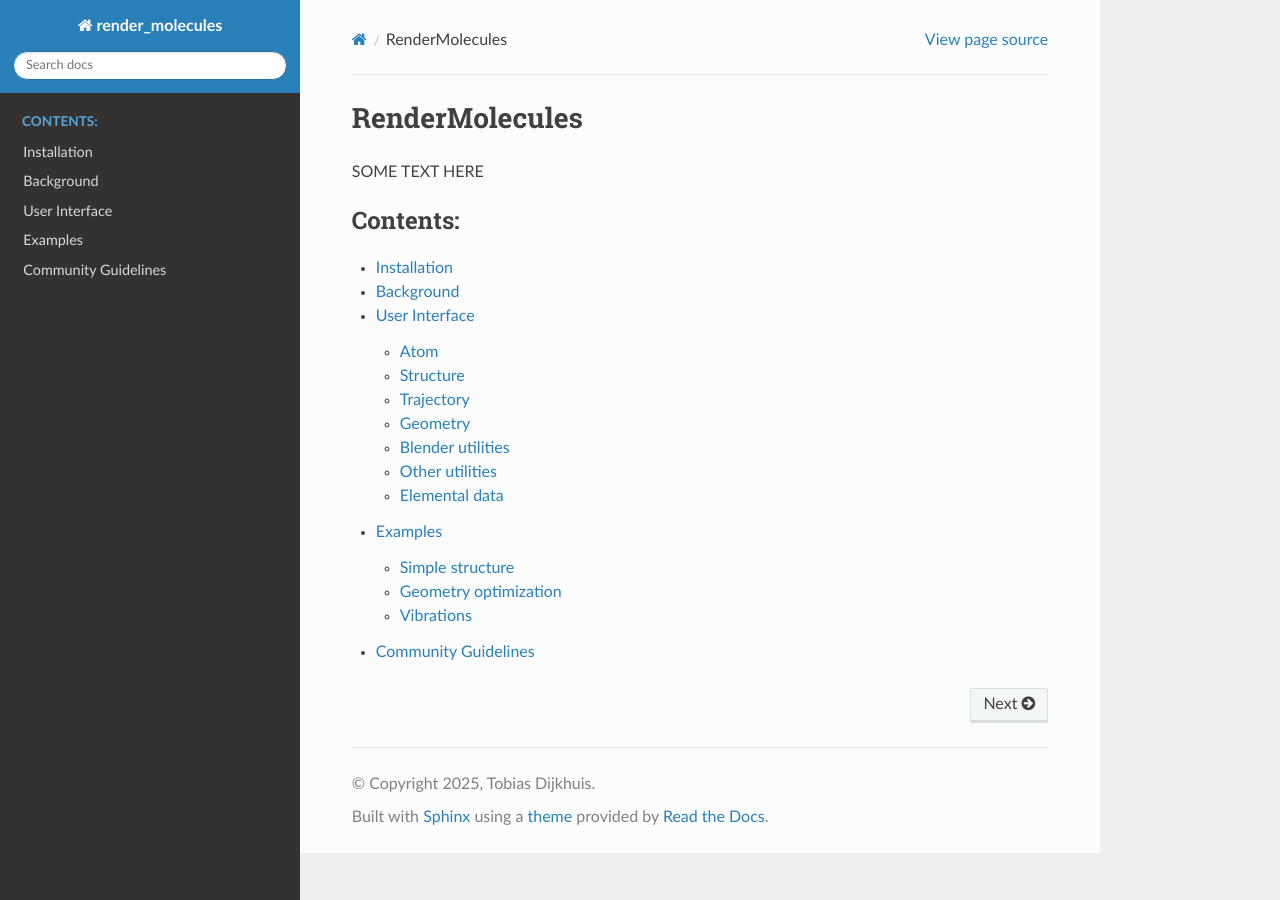
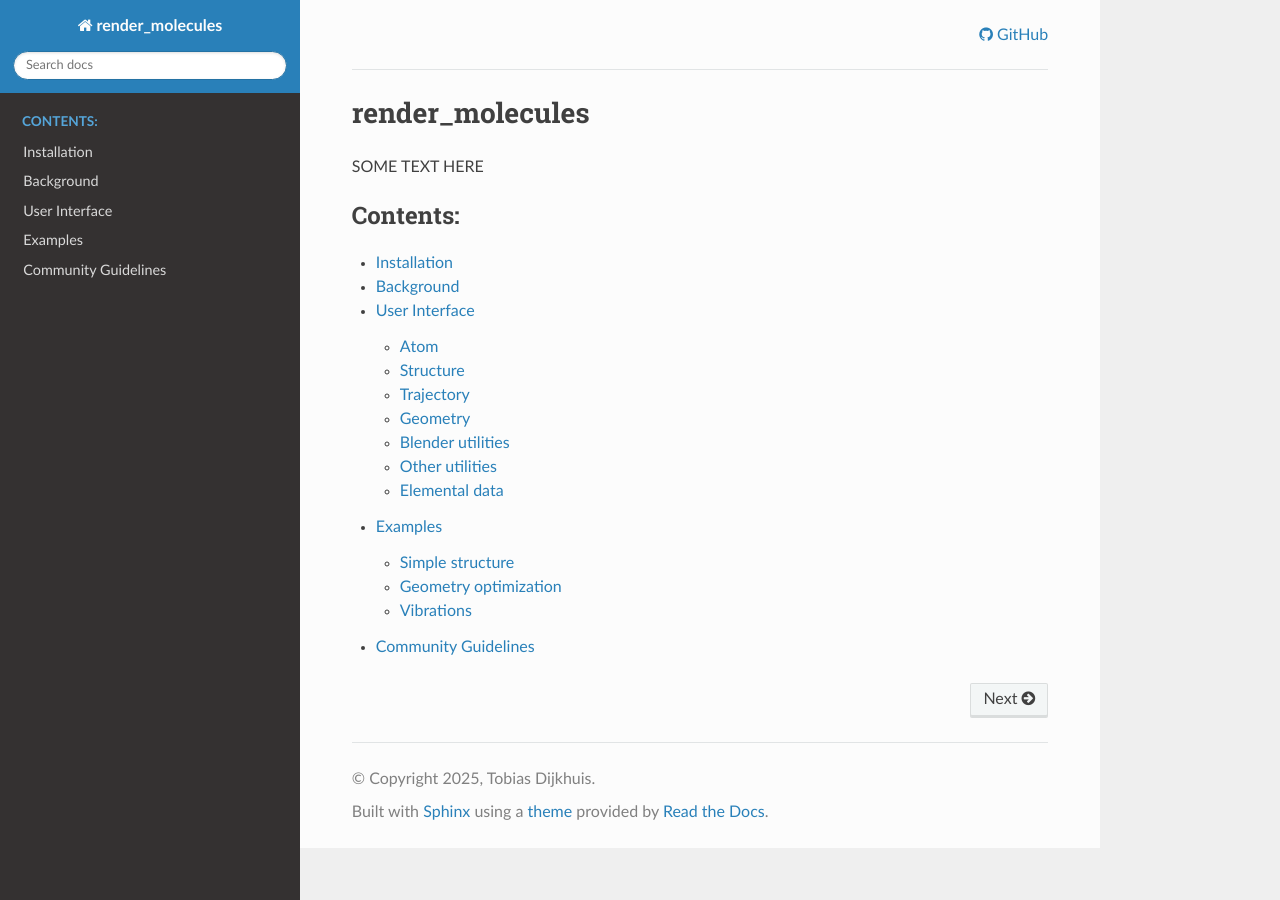
Before and after one commit to TobiasDijkhuis/RenderMolecules, a Sphinx documentation site: the page built from docs/source/index.rst, in a window 1280 px wide. Built offline with Sphinx 7.4.7 and the Read the Docs theme 3.1.0, drawn with Linux system fonts in a browser that asks for light colours.

Commit message:
Added GitHub logo in top-right, slightly changed docs

```diff
--- /dev/null
+++ b/docs/source/_templates/breadcrumbs.html
@@ -0,0 +1,4 @@
+<div style="text-align: right;">
+<a href="https://github.com/TobiasDijkhuis/RenderMolecules/" target="_blank"><i class="fa fa-github"></i> GitHub</a>
+</div>
+<hr>
--- a/docs/source/conf.py
+++ b/docs/source/conf.py
@@ -46,3 +46,5 @@ templates_path = ["_templates"]
 
 html_theme = "sphinx_rtd_theme"
 html_static_path = ["_static"]
+
+html_show_sourcelink = False
--- a/docs/source/index.rst
+++ b/docs/source/index.rst
@@ -1,9 +1,9 @@
-.. RenderMolecules documentation master file, created by
+.. render_molecules documentation master file, created by
    sphinx-quickstart on Mon Jun 23 13:54:03 2025.
    You can adapt this file completely to your liking, but it should at least
    contain the root `toctree` directive.
 
-RenderMolecules
+render_molecules
 =============================
 
 SOME TEXT HERE
```
